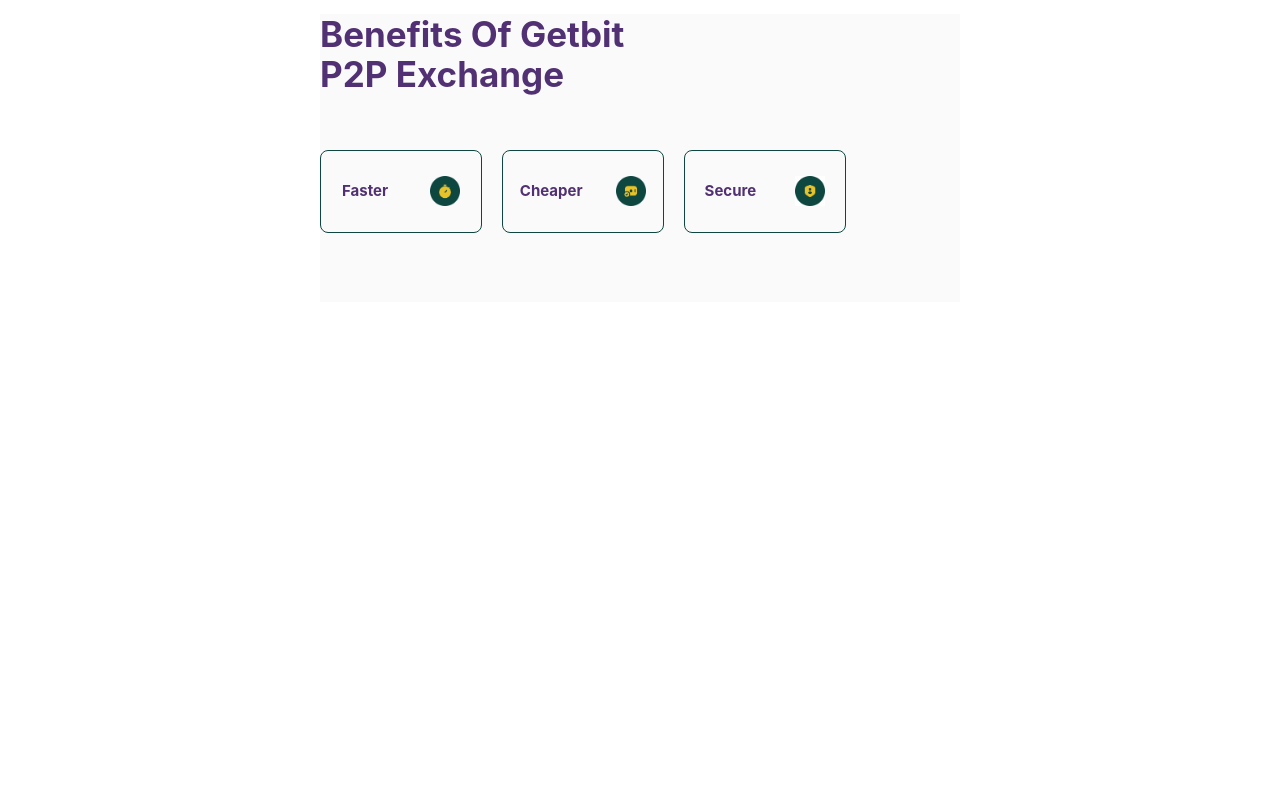
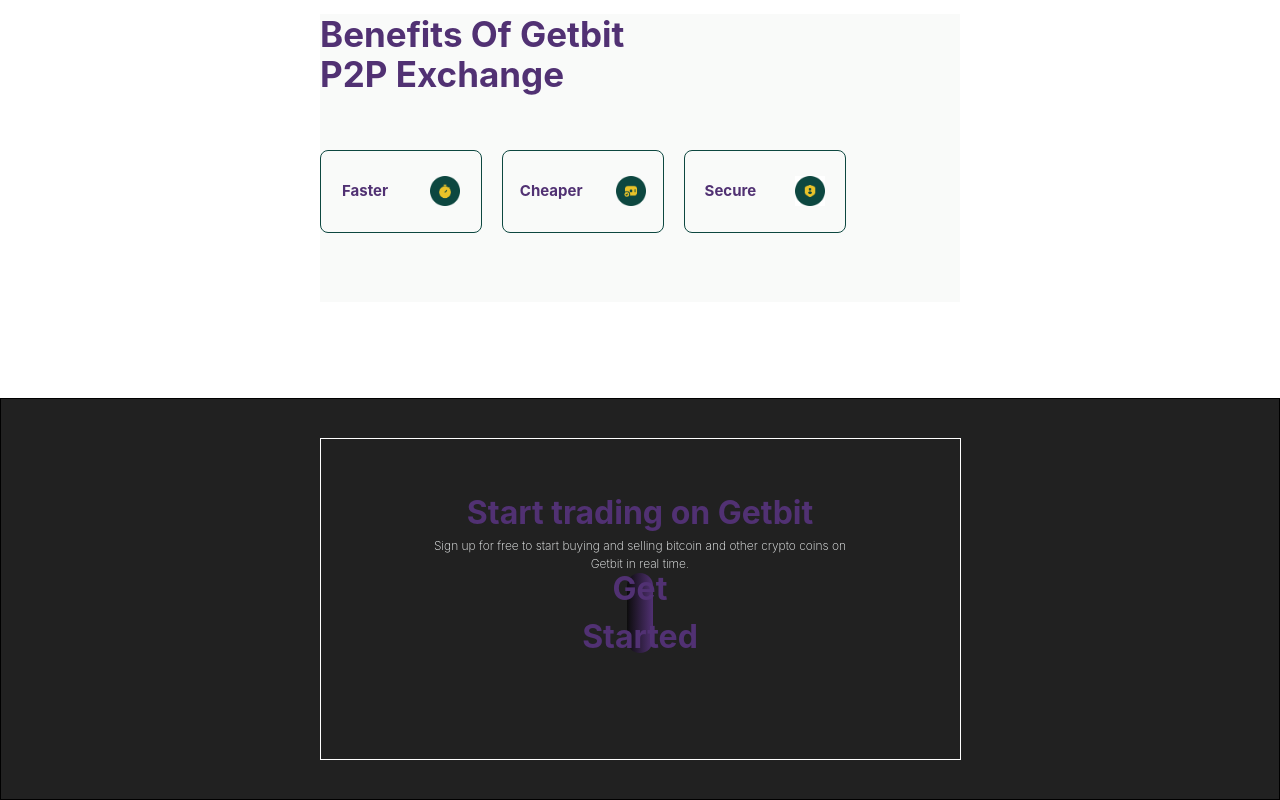
Before and after one commit to Boiderah/Chbit, a React (Vite) app in the folder Client/: page /landing in a window 1280 px wide. Shown: the part 2054-2854 px from the top of the page. Before the commit the page ends 2452 px from the top, so only its background shows below. Built offline with nearby package versions, Linux system fonts and the light colour scheme.

Commit message:
landingpage

```diff
--- a/Client/src/Pages/LandingPage/Landing.css
+++ b/Client/src/Pages/LandingPage/Landing.css
@@ -219,3 +219,37 @@ line-height: 20px;
 text-align: left;
 color: #513173;
 }
+#starttrade{
+    border: 1px solid black;
+    height: 50vh;
+    background: #212121;
+    display: flex;
+    justify-content: center;
+    align-items: center;
+}
+.starttrade1{
+    border: 1px solid white;
+    width: 50%;
+    height: 80%;
+    display: flex;
+    flex-direction: column;
+    justify-content: center;
+    align-items: center;
+}
+.starttrade1 h3{
+    font-family: Inter;
+    font-size: 32px;
+    font-weight: 700;
+    line-height: 48px;
+    text-align: center;
+    color: #513173;
+}
+.starttrade1 p{
+    font-family: Inter;
+    font-size: 12px;
+    font-weight: 200;
+    line-height: 18px;
+    text-align: center;
+    color: #FCFFFF;
+
+}
--- a/Client/src/Pages/LandingPage/Landing.jsx
+++ b/Client/src/Pages/LandingPage/Landing.jsx
@@ -91,6 +91,18 @@ const Landing = () => {
       </div>
       </div>
 
+      <div id="starttrade">
+         <div className="starttrade1">
+          <h3>Start trading on Getbit</h3>
+          <p>Sign up for free to start buying and selling bitcoin and other crypto coins on <br />Getbit in real time.</p>
+
+          <div className="viewmarkbnt">
+      <div className="viewmarkbnt1">
+        <h3>Get Started</h3>
+      </div>
+      </div>
+         </div>
+      </div>
     </div>
   )
 }
```
